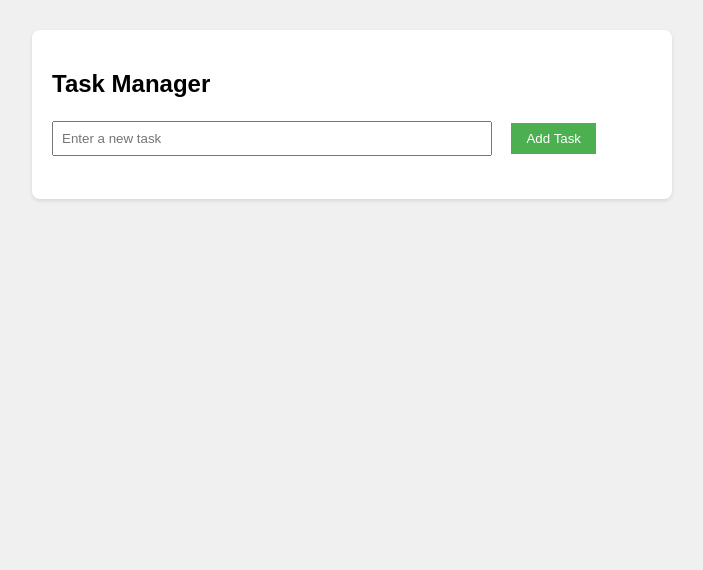
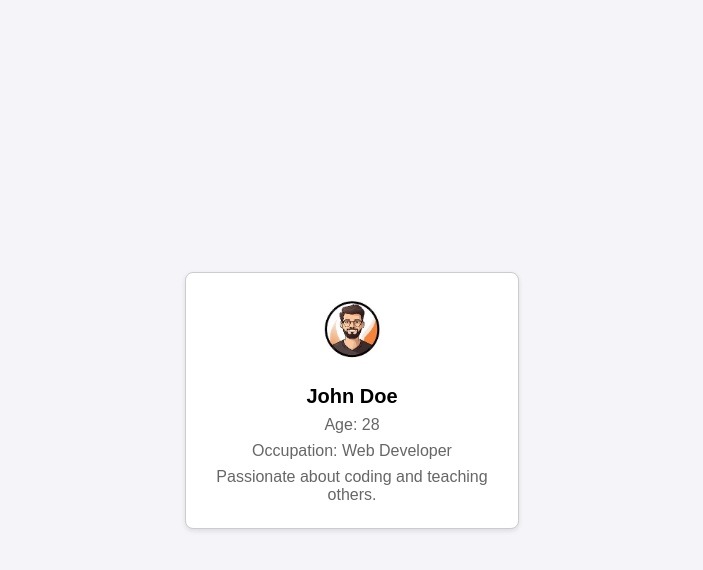
Before and after one commit to ZeTonk/Profile-Card, a plain HTML site: page index.html in a window 1280 px wide. Shown: the whole page, without its empty margins (288-991 px from the left). Drawn offline with Linux system fonts and the light colour scheme.

Commit message:
Add files via upload

```diff
--- a/index.html
+++ b/index.html
@@ -3,23 +3,12 @@
 <head>
     <meta charset="UTF-8">
     <meta name="viewport" content="width=device-width, initial-scale=1.0">
-    <title>Basic Task Manager Web App</title>
-    <link rel="stylesheet" href="style.css">
+    <title>Profile Card</title>
+    <link rel="stylesheet" href="styles.css">
 </head>
 <body>
-    <div class="container">
-        <h2>Task Manager</h2>
+    <div id="profile-container"></div>
 
-        <div class="input-section">
-            <input type="text" id="taskInput" placeholder="Enter a new task">
-            <button onclick="addTask()">Add Task</button>
-        </div>
-
-
-        <div id="taskList" class="task-list">
-            <!-- Tasks will be displayed here -->
-        </div>
-    </div>
-    <script src="script1.js"></script>
+  <script src="variable2.js"></script>
 </body>
 </html>
--- /dev/null
+++ b/styles.css
@@ -0,0 +1,32 @@
+body {
+    font-family: Arial, sans-serif;
+    display: flex;
+    justify-content: center;
+    align-items: center;
+    height: 100vh;
+    margin: 0;
+    background-color: #f4f4f9;
+}
+.card {
+    border: 1px solid #ccc;
+    border-radius: 8px;
+    padding: 16px;
+    background-color: white;
+    width: 300px;
+    text-align: center;
+    box-shadow: 0 2px 5px rgba(0, 0, 0, 0.1);
+}
+.card img {
+    width: 80px;
+    height: 80px;
+    border-radius: 50%;
+    margin-bottom: 12px;
+}
+.card h2 {
+    margin: 0;
+    font-size: 20px;
+}
+.card p {
+    margin: 8px 0;
+    color: #666;
+}
--- /dev/null
+++ b/variable2.js
@@ -0,0 +1,17 @@
+const name = "John Doe";
+const age = 28;
+const occupaiton = "Web Developer";
+const bio = "Passionate about coding and teaching others.";
+const profilePicture = "../profile.png";
+const profileContainer = document.getElementById("profile-container");
+
+const profileCard =
+'<div class="card">' +
+'<img src="' + profilePicture + '" alt= "Profile Picture">' +
+'<h2>' + name + '</h2>' +
+'<p>Age: ' + age + '</p>' +
+'<p>Occupation: ' + occupaiton + '</p>' +
+'<p>' + bio + '</p>' +
+'</div>';
+
+profileContainer.innerHTML = profileCard;
```
Also changed, not shown: variable1.js (added, +25 -0 lines), variables.js (added, +17 -0 lines), profile.png (added).
